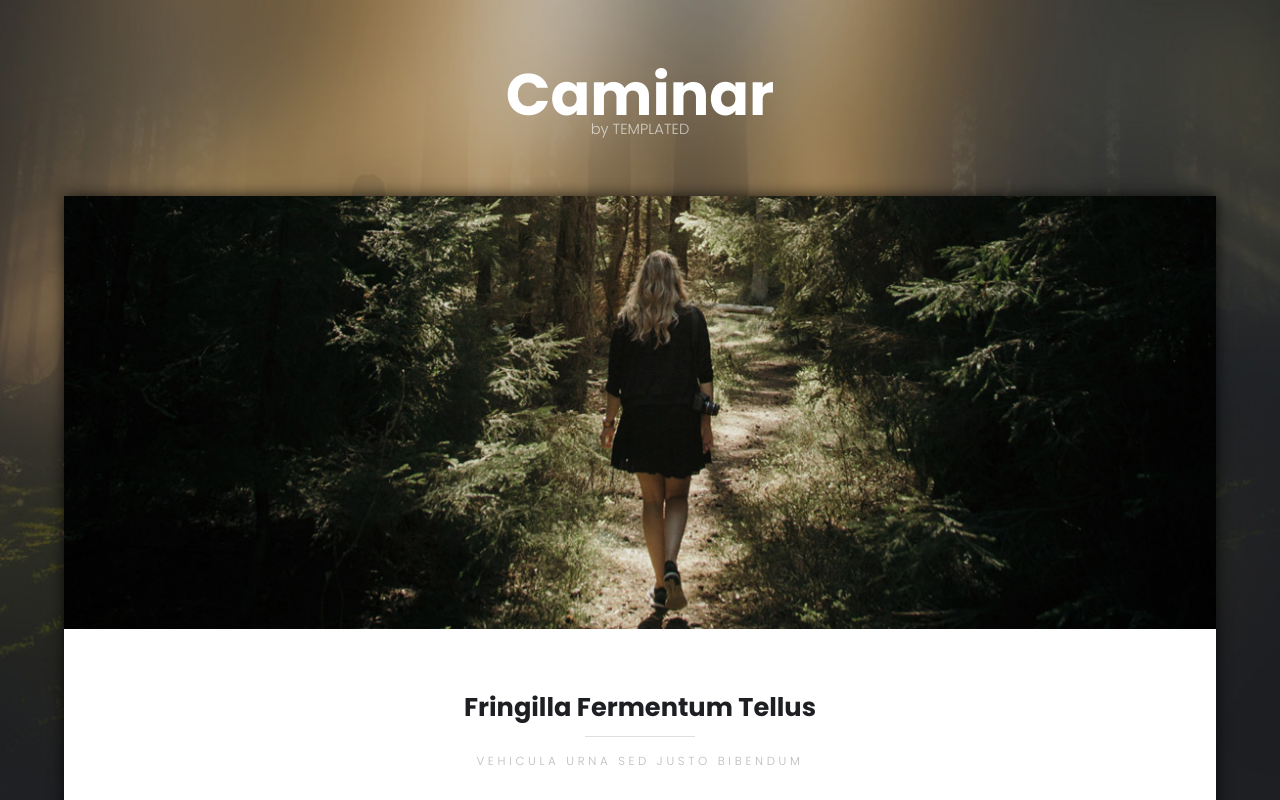
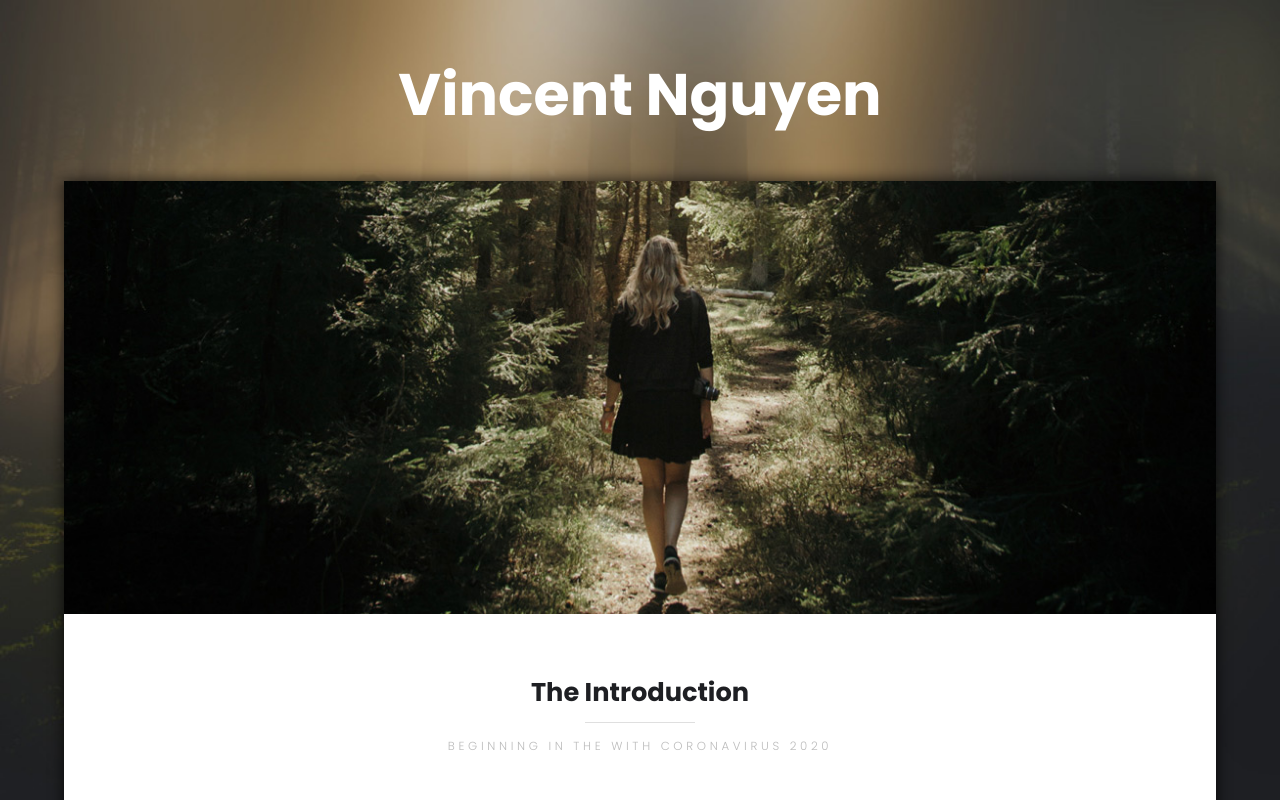
Before and after one commit to vincccentt/vincccentt.github.io, a plain HTML site: page index.html in a window 1280 px wide. Shown: the top 800 px of the page. Drawn offline with Linux system fonts and the light colour scheme.

Commit message:
Update index.html

```diff
--- a/index.html
+++ b/index.html
@@ -15,7 +15,7 @@
 
 		<!-- Header -->
 			<header id="header">
-				<div class="logo"><a href="#">Caminar <span>by TEMPLATED</span></a></div>
+				<div class="logo"><a href="#">Vincent Nguyen</a></div>
 			</header>
 
 		<!-- Main -->
@@ -29,8 +29,8 @@
 							<img src="images/pic02.jpg" alt="" />
 						</div>
 						<header class="special">
-							<h2>Fringilla Fermentum Tellus</h2>
-							<p>vehicula urna sed justo bibendum</p>
+							<h2>The Introduction</h2>
+							<p>Beginning in the with coronavirus 2020</p>
 						</header>
 						<div class="content">
 							<p>Curabitur eget semper ante. Morbi eleifend ultricies est, a blandit diam vehicula vel. Vestibulum porttitor nisi quis viverra hendrerit. Suspendisse vel volutpat nibh, vel elementum lacus. Maecenas commodo pulvinar dui, at cursus metus imperdiet vel. Vestibulum et efficitur urna. Duis velit nulla, interdum sed felis sit amet, facilisis auctor nunc. Cras luctus urna at risus feugiat scelerisque nec sed diam. </p>
```
